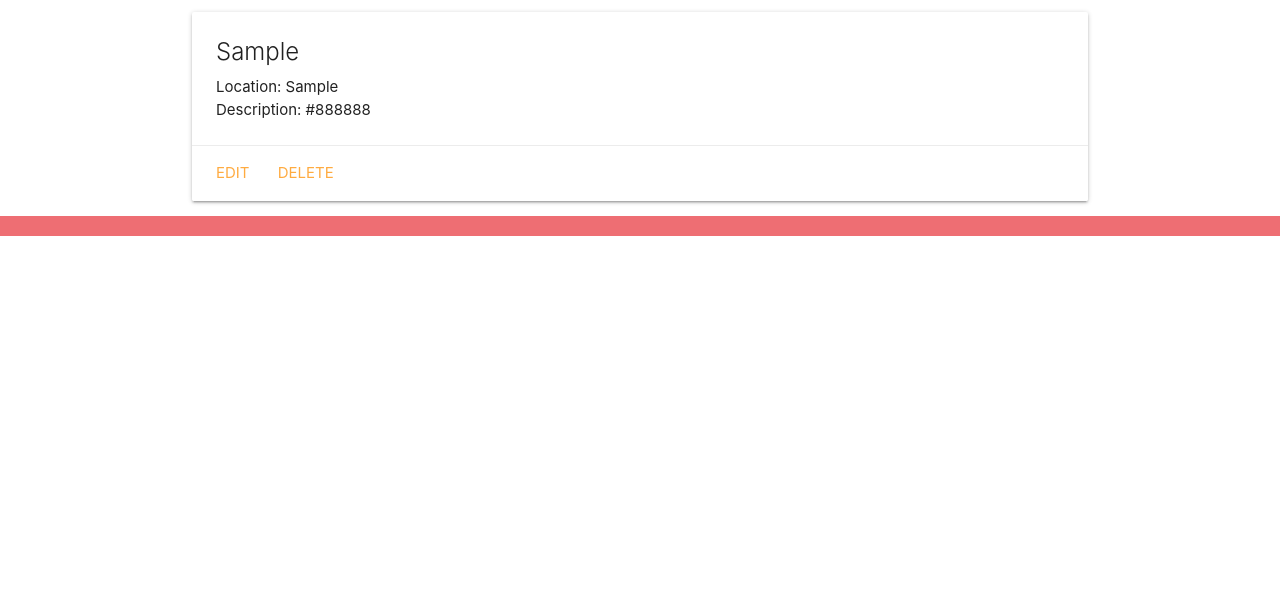
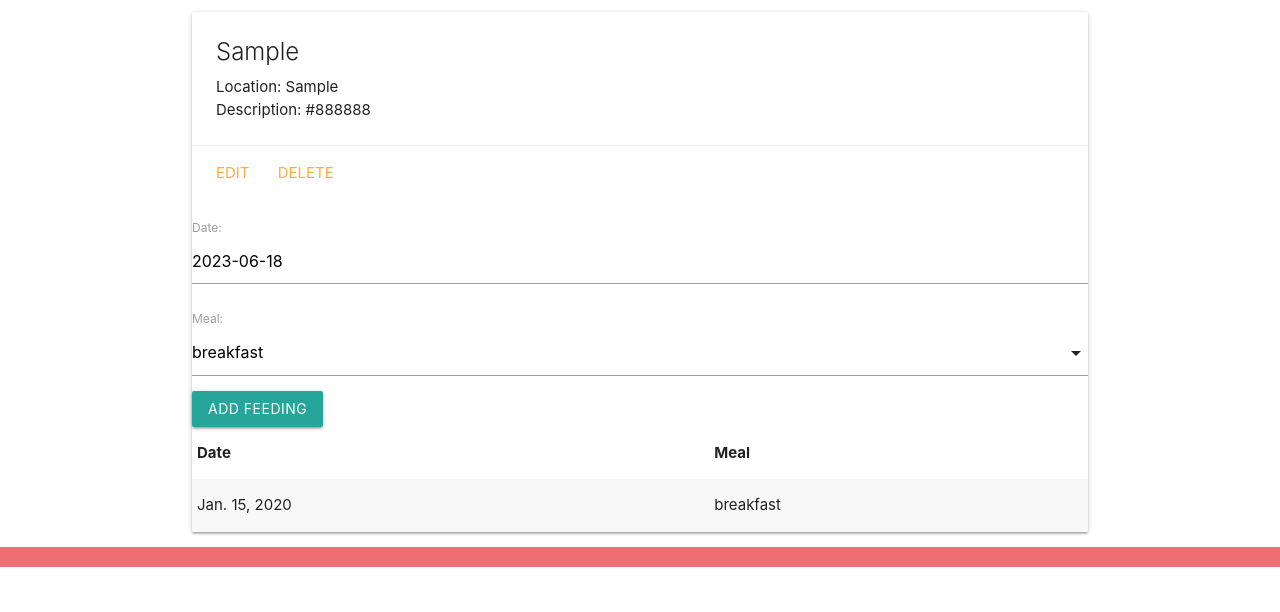
Before and after one commit to KyleBarter/Finch-collector, a Django app: page /finches/1/ in a window 1280 px wide. Shown: the part 188-800 px from the top of the page. Run offline with Django 4.2, Linux system fonts and the light colour scheme; tables that the repository leaves empty hold one stand-in row (values such as "Sample post").

Commit message:
lab pt 4

```diff
--- a/main_app/admin.py
+++ b/main_app/admin.py
@@ -1,5 +1,6 @@
 from django.contrib import admin
-from .models import Finch
+from .models import Finch, Feeding
 
 # Register your models here.
 admin.site.register(Finch)
+admin.site.register(Feeding)
--- /dev/null
+++ b/main_app/forms.py
@@ -0,0 +1,7 @@
+from django.forms import ModelForm
+from .models import Feeding
+
+class FeedingForm(ModelForm):
+    class Meta:
+        model = Feeding
+        fields = ['date', 'meal']
--- a/main_app/models.py
+++ b/main_app/models.py
@@ -1,5 +1,13 @@
+from typing import Type
 from django.db import models
+from django.db.models.options import Options
 from django.urls import reverse
+
+MEALS = (
+    ('B', 'breakfast'),
+    ('L', 'lunch'),
+    ('D', 'dinner'),
+)
 
 # Create your models here.
 class Finch(models.Model):
@@ -12,3 +20,20 @@ class Finch(models.Model):
 
     def get_absolute_url(self):
         return reverse('details', kwargs={'finch_id' : self.id})
+
+class Feeding(models.Model):
+    date = models.DateField()
+    meal = models.CharField(
+        max_length=1,
+        choices=MEALS,
+        default=MEALS[0][0]
+    )
+
+    #create a finch_id FK
+    finch = models.ForeignKey(Finch, on_delete=models.CASCADE)
+
+    def __str__(self):
+        return f"{self.get_meal_display()} on {self.date}"
+
+    class Meta():
+        ordering = ["-date"]
--- a/main_app/templates/base.html
+++ b/main_app/templates/base.html
@@ -6,6 +6,7 @@
     <meta http-equiv="X-UA-Compatible" content="ie=edge">
     <title>Finch collector</title>
     <link rel="stylesheet" href="https://cdnjs.cloudflare.com/ajax/libs/materialize/1.0.0/css/materialize.min.css">
+    <script src="https://cdnjs.cloudflare.com/ajax/libs/materialize/1.0.0/js/materialize.min.js"></script>
 </head>
 <body>
   <header class="navbar-fixed">
--- a/main_app/templates/finches/details.html
+++ b/main_app/templates/finches/details.html
@@ -13,6 +13,41 @@
         <a href="{% url 'update' finch.id %}">Edit</a>
         <a href="{% url 'delete' finch.id %}">Delete</a>
     </div>
+    <div class="col s6">
+        <form action="{% url 'add_feeding' finch.id %}"method="POST">
+            {% csrf_token %}
+            <!-- Render the inputs -->
+            {{ feeding_form.as_p }}
+            <input type="submit" class="btn" value="Add Feeding">
+        </form>
+        <table class="striped">
+          <thead>
+            <tr><th>Date</th><th>Meal</th></tr>
+          </thead>
+          <tbody>
+            {% for feeding in finch.feeding_set.all %}
+              <tr>
+                <td>{{feeding.date}}</td>
+                <td>{{feeding.get_meal_display}}</td>
+              </tr>
+            {% endfor %}
+          </tbody>
+        </table>
+      </div>
 </div>
+<script>
+    const dateEl = document.getElementById('id_date');
+  // M is Materialize's global variable
+    M.Datepicker.init(dateEl, {
+        format: 'yyyy-mm-dd',
+        defaultDate: new Date(),
+        setDefaultDate: true,
+        autoClose: true
+    });
+
+    const selectEl = document.getElementById('id_meal');
+    M.FormSelect.init(selectEl);
+
+</script>
 
 {% endblock %}
--- a/main_app/urls.py
+++ b/main_app/urls.py
@@ -10,4 +10,5 @@ urlpatterns =[
     #by convention, CBV's that work with individual models instances will expect a parameter of PK
     path('finches/<int:pk>/update', views.FinchUpdate.as_view(), name="update"),
     path('finches/<int:pk>/delete', views.FinchDelete.as_view(), name="delete"),
+    path('finches/<int:finch_id>/add_feeding_', views.add_feeding, name="add_feeding"),
 ]
--- a/main_app/views.py
+++ b/main_app/views.py
@@ -1,6 +1,7 @@
-from django.shortcuts import render
+from django.shortcuts import render, redirect
 from django.views.generic.edit import CreateView, UpdateView, DeleteView
 from .models import Finch
+from.forms import FeedingForm
 
 #makeshift model
 # finches = [
@@ -112,9 +113,19 @@ def all_finches(request):
 
 def finches_detail(request, finch_id):
     finch = Finch.objects.get(id=finch_id)
+    #instantiate feeding form to be rendered in detail.html
+    feeding_form = FeedingForm()
     return render(request, 'finches/details.html', {
-        'finch' : finch
+        'finch' : finch, 'feeding_form' : feeding_form
     })
+
+def add_feeding(request, finch_id):
+    form = FeedingForm(request.POST)
+    if form.is_valid():
+        new_feeding = form.save(commit=False)
+        new_feeding.finch_id = finch_id
+        new_feeding.save()
+    return redirect('details', finch_id=finch_id)
 
 #class based views below
 class FinchCreate(CreateView):
```
Also changed, not shown: main_app/migrations/0003_feeding.py (added).
